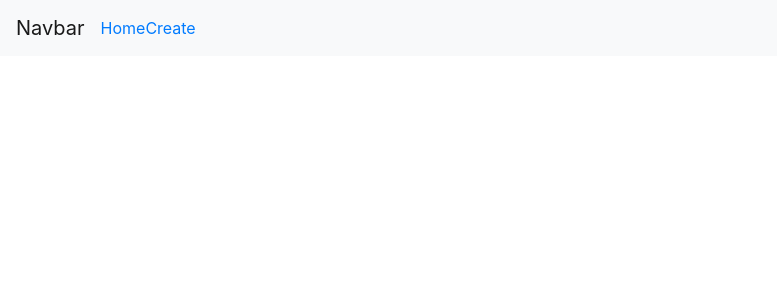
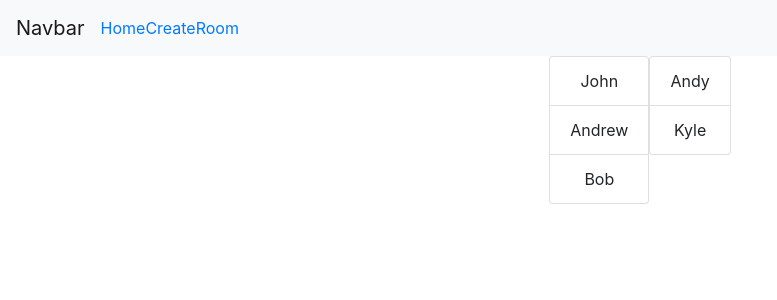
Before and after one commit to joshua-deans/duke-it-out, a React (Create React App) app in the folder client/: page /Room in a window 1280 px wide. Shown: the top 300 px of the page, without its empty margins (0-777 px from the left). Built offline with nearby package versions, Linux system fonts and the light colour scheme.

Commit message:
Add userlist to chatroom

```diff
--- /dev/null
+++ b/client/src/components/UserList.js
@@ -0,0 +1,20 @@
+import React from 'react';
+
+export const User = (props) => {
+  return (
+		<li class="list-group-item">{props.username}</li>
+	)
+}
+
+const UserList = (props) => {
+	console.log(props);
+	return (
+		<ul class="list-group">
+			{props.userList.map(username =>
+				<User username={username}/>
+			)}
+		</ul>
+	)
+}
+
+export default UserList;
--- a/client/src/containers/App.js
+++ b/client/src/containers/App.js
@@ -2,6 +2,7 @@
 import './App.css';
 import { Route, Link } from 'react-router-dom';
 import CreateRoom from './CreateRoom';
+import ChatRoom from './ChatRoom';
 
 class App extends Component {
   state = {
@@ -10,18 +11,21 @@
   render() {
     return (
       <div className="App">
-        <nav class="navbar navbar-expand-lg navbar-light bg-light">
-          <a class="navbar-brand" href="#">Navbar</a>
-          <button class="navbar-toggler" type="button" data-toggle="collapse" data-target="#navbarNav" aria-controls="navbarNav" aria-expanded="false" aria-label="Toggle navigation">
-            <span class="navbar-toggler-icon"></span>
+        <nav className="navbar navbar-expand-lg navbar-light bg-light">
+          <a className="navbar-brand" href="#">Navbar</a>
+          <button className="navbar-toggler" type="button" data-toggle="collapse" data-target="#navbarNav" aria-controls="navbarNav" aria-expanded="false" aria-label="Toggle navigation">
+            <span className="navbar-toggler-icon"></span>
           </button>
-          <div class="collapse navbar-collapse" id="navbarNav">
-            <ul class="navbar-nav">
+          <div className="collapse navbar-collapse" id="navbarNav">
+            <ul className="navbar-nav">
               <li class="nav-item active">
                 <Link to="/">Home</Link>
               </li>
-              <li class="nav-item">
+              <li className="nav-item">
                 <Link to="/Create">Create</Link>
+              </li>
+              <li className="nav-item">
+                <Link to="/Room">Room</Link>
               </li>
             </ul>
           </div>
@@ -29,6 +33,7 @@
 
         <div>
           <Route path="/Create" component={CreateRoom}/>
+          <Route path="/Room" component={ChatRoom}/>
         </div>
       </div>
     );
--- a/client/src/containers/ChatRoom.js
+++ b/client/src/containers/ChatRoom.js
@@ -0,0 +1,22 @@
+import React, { Component } from 'react';
+import UserList from '../components/UserList';
+
+class ChatRoom extends Component {
+
+	state = {
+		leftTeamUsers: ["John", "Andrew", "Bob"],
+		rightTeamUsers: ["Andy", "Kyle"]
+	};
+
+	render () {
+		return (
+			<div className="d-flex justify-content-center">
+				<UserList userList={this.state.leftTeamUsers}/>
+				<UserList userList={this.state.rightTeamUsers}/>
+			</div>
+
+		)
+	}
+}
+
+export default ChatRoom;
```
